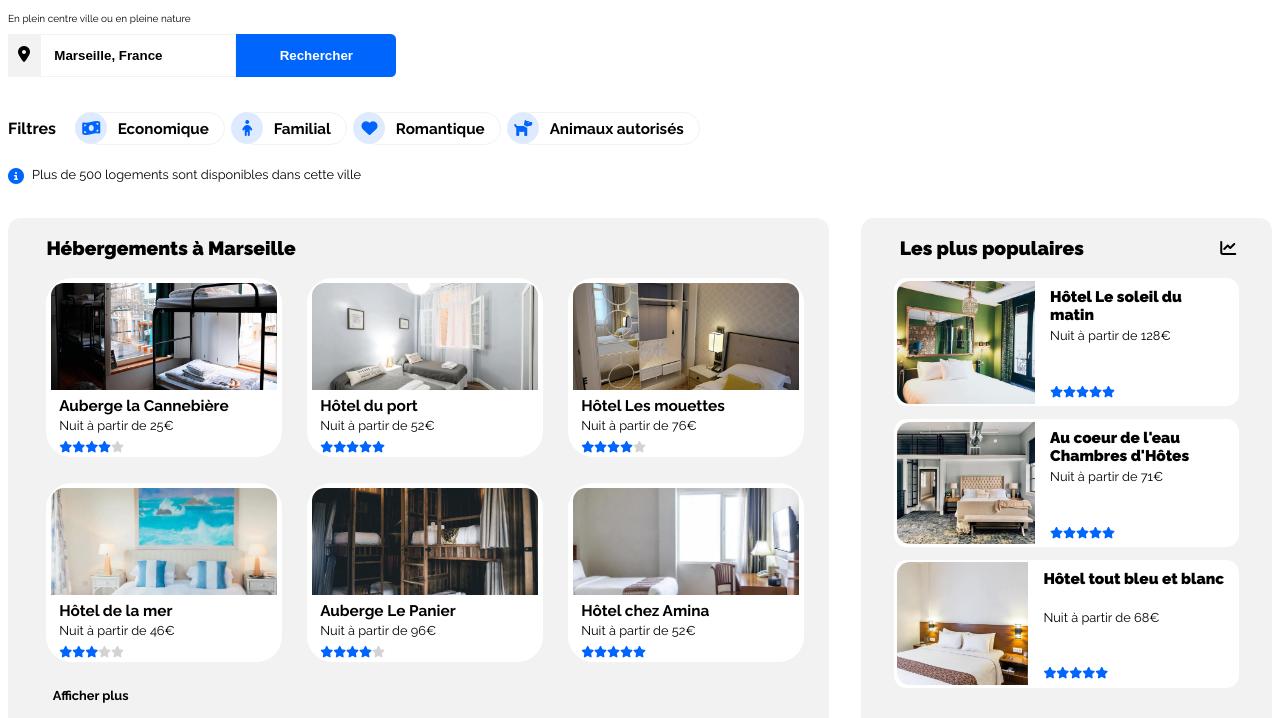
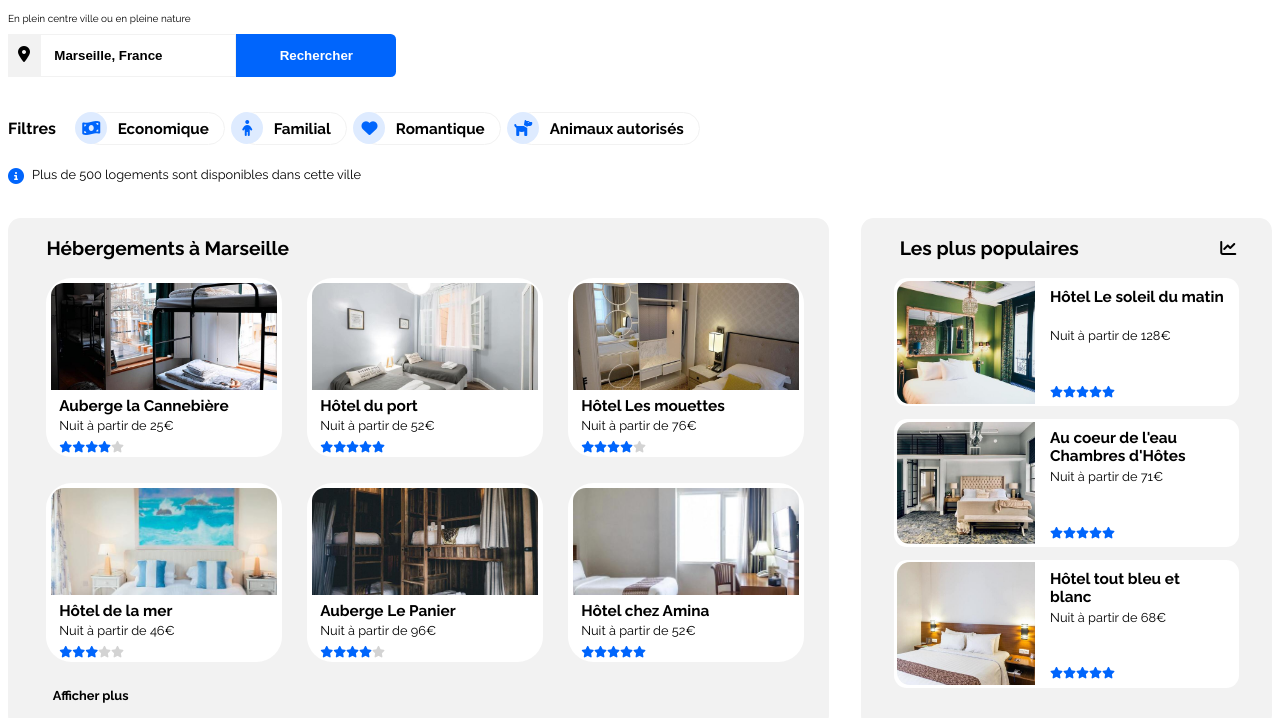
Before and after one commit to ClementBenezech/ClementBenezech_2_07032021, a plain HTML site: page index.html in a window 1280 px wide. Shown: the part 121-839 px from the top of the page. Drawn offline with Linux system fonts and the light colour scheme.

Commit message:
Minor Firefox Layout Fix (missing explicit width on most wanted accommodation labels leading to inconsistent width of the picture. Reduced titles font weight, too bold on firefox

```diff
--- a/css/styles.css
+++ b/css/styles.css
@@ -173,7 +173,7 @@ html {
 .search_result_label {
   width: 100%;
   font-size: 1.5vw;
-  font-weight: 1000;
+  font-weight: 700;
   padding-left: 3vw;
   /*padding-top: 1vh;*/
 }
@@ -340,13 +340,14 @@ html {
 .most_wanted_accommodation_labels_container {
   display: flex;
   flex-direction: column;
+  width: 58%;
 }
 
 .most_wanted_accommodation_name {
   height: 50%;
   width: 100%;
   font-size: 1.2vw;
-  font-weight: 1000;
+  font-weight: 700;
   margin-left: 1vw;
   padding-right: 2vw;
   padding-top: 0.8vw;
```
